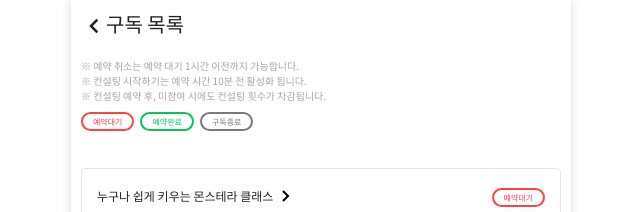
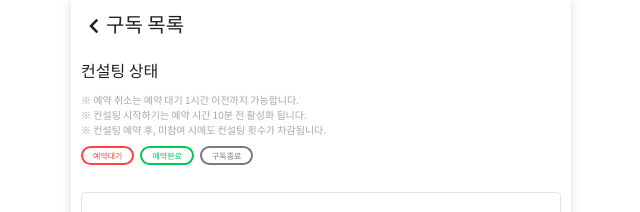
Before and after one commit to ycjeon0129/Planty, a React (Create React App) app in the folder frontend/: page /subscribe in a window 1280 px wide. Shown: the top 212 px of the page, without its empty margins (319-959 px from the left). Built offline with nearby package versions, Linux system fonts and the light colour scheme.

Commit message:
[FE] Design : 컨설팅 상태 설명 - 레이아웃 수정

```diff
--- a/frontend/src/components/layout/common/StatusDescriptionLayout/StatusDescriptionLayout.tsx
+++ b/frontend/src/components/layout/common/StatusDescriptionLayout/StatusDescriptionLayout.tsx
@@ -5,13 +5,13 @@ function StatusDescriptionLayout({ children }: { children: ReactNode[] }) {
 	return (
 		<div className="badge-description-layout-container">
 			{/* 타이틀 */}
-			{children[1]}
+			{children[0]}
 
 			{/* 설명 */}
-			<div id="subscribe-badge-list-container">{children[2]}</div>
+			<div>{children[1]}</div>
 
 			{/* 뱃지 목록 */}
-			<div id="subscribe-badge-list-container">{children[3]}</div>
+			<div id="subscribe-badge-list-container">{children[2]}</div>
 		</div>
 	);
 }
```
